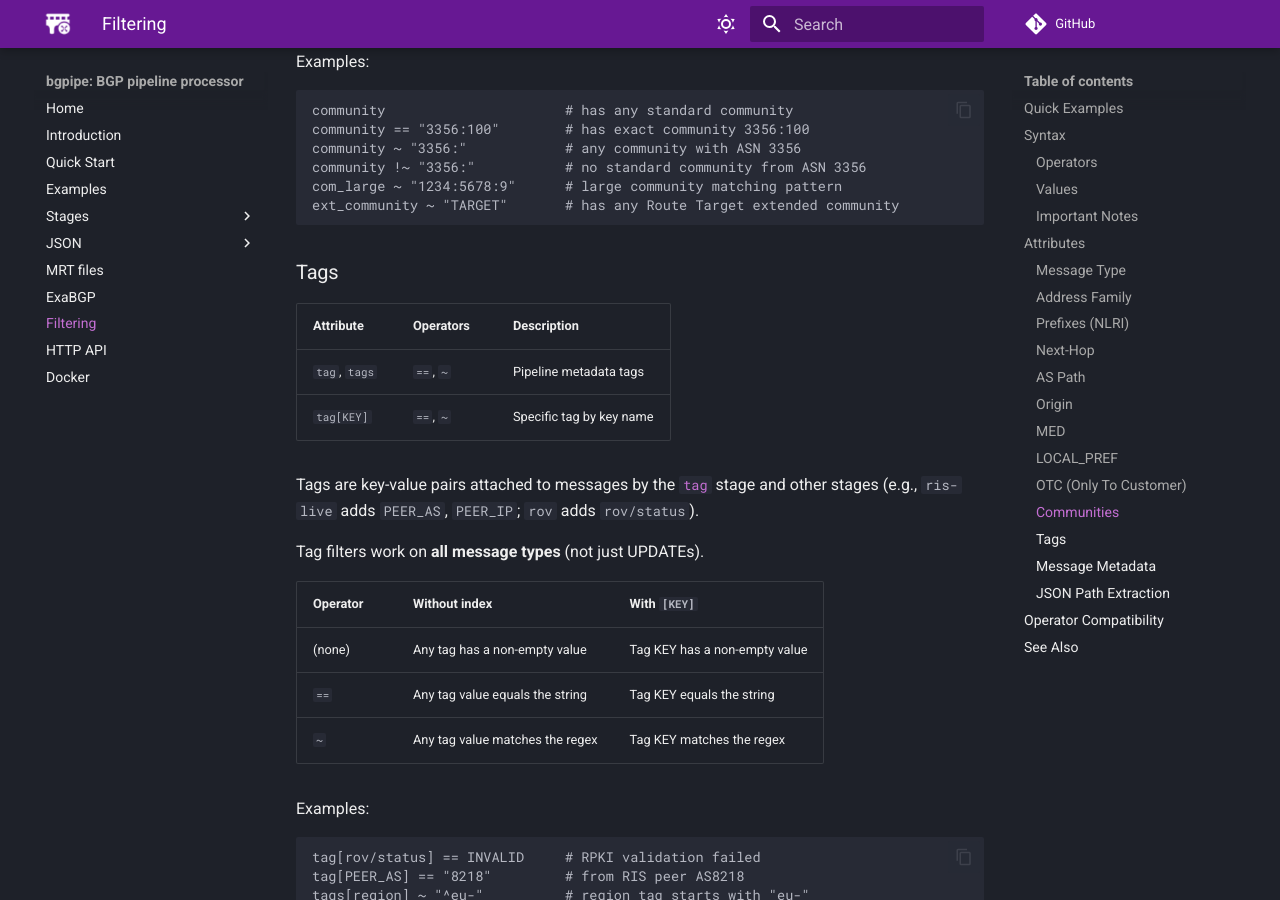
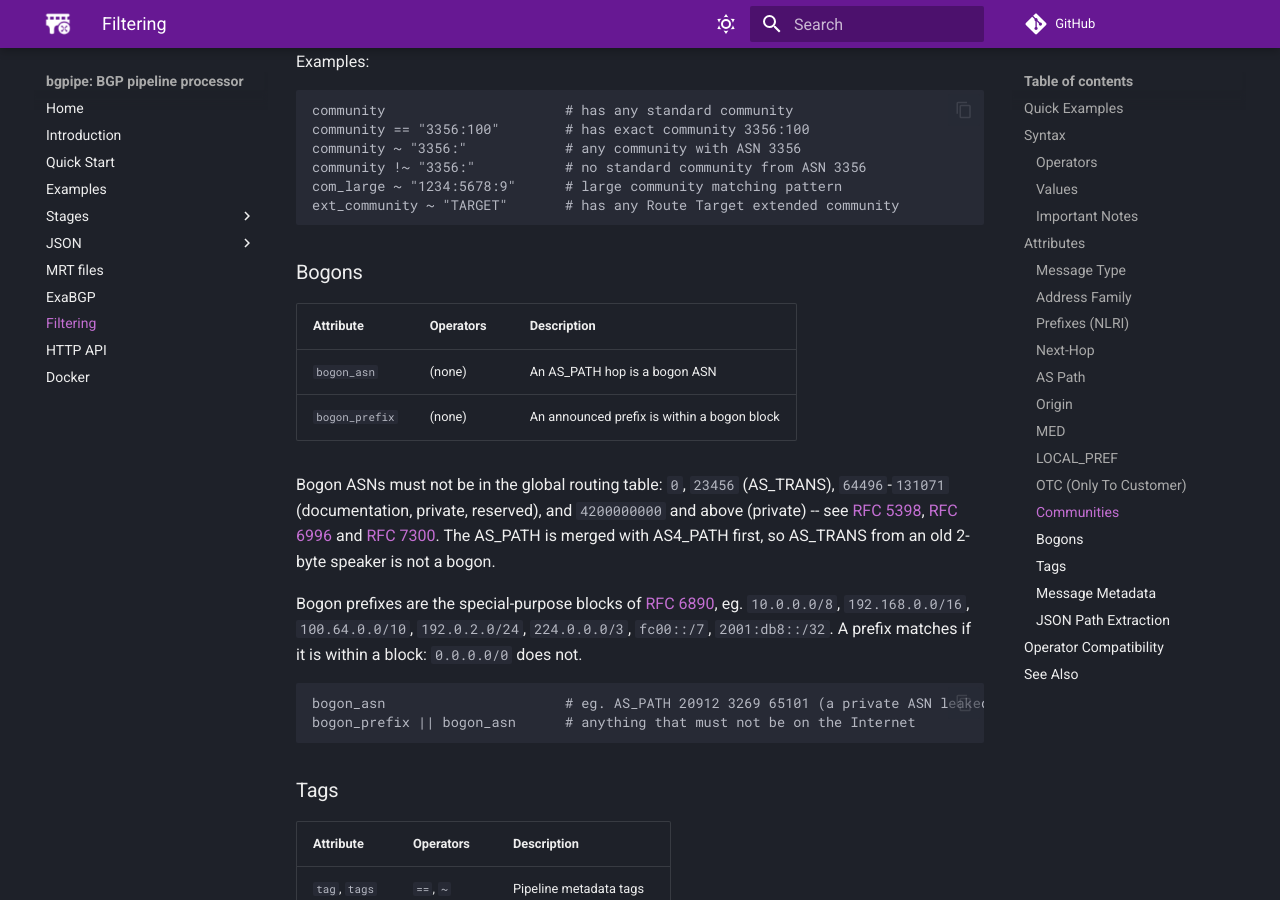
Before and after one commit to bgpfix/bgpipe, an MkDocs documentation site: the page built from docs/filters.md, in a window 1280 px wide and 900 px high, scrolled down 8632 px. Built offline with MkDocs 1.6.1 and Material for MkDocs 9.7.7, drawn with Linux system fonts in a browser that asks for light colours; comment, search, counter and statistics services are not loaded; the version menu is left out.

Commit message:
docs: bogon_asn and bogon_prefix filters; bogon and peerlock-lite in the edge firewall example
Co-Authored-By: Claude Opus 5.5 <noreply@anthropic.com>
Claude-Session: https://claude.ai/code/session_01M8798aUK58EqLcVMtjAjLy

````diff
--- a/docs/filters.md
+++ b/docs/filters.md
@@ -321,6 +321,30 @@ com_large ~ "1234:5678:9"      # large community matching pattern
 ext_community ~ "TARGET"       # has any Route Target extended community
 ```
 
+### Bogons
+
+| Attribute      | Operators | Description                                                     |
+|----------------|-----------|-----------------------------------------------------------------|
+| `bogon_asn`    | (none)    | An AS_PATH hop is a bogon ASN                                   |
+| `bogon_prefix` | (none)    | An announced prefix is within a bogon block                     |
+
+Bogon ASNs must not be in the global routing table: `0`, `23456` (AS_TRANS),
+`64496`-`131071` (documentation, private, reserved), and `4200000000` and above
+(private) -- see [RFC 5398](https://datatracker.ietf.org/doc/html/rfc5398),
+[RFC 6996](https://datatracker.ietf.org/doc/html/rfc6996) and
+[RFC 7300](https://datatracker.ietf.org/doc/html/rfc7300). The AS_PATH is merged
+with AS4_PATH first, so AS_TRANS from an old 2-byte speaker is not a bogon.
+
+Bogon prefixes are the special-purpose blocks of
+[RFC 6890](https://datatracker.ietf.org/doc/html/rfc6890), eg. `10.0.0.0/8`,
+`192.168.0.0/16`, `100.64.0.0/10`, `192.0.2.0/24`, `224.0.0.0/3`, `fc00::/7`,
+`2001:db8::/32`. A prefix matches if it is within a block: `0.0.0.0/0` does not.
+
+```text
+bogon_asn                      # eg. AS_PATH 20912 3269 65101 (a private ASN leaked)
+bogon_prefix || bogon_asn      # anything that must not be on the Internet
+```
+
 ### Tags
 
 | Attribute       | Operators     | Description                          |
````
Also changed, not shown: docs/examples.md (+5 -0 lines), 2 other files.
